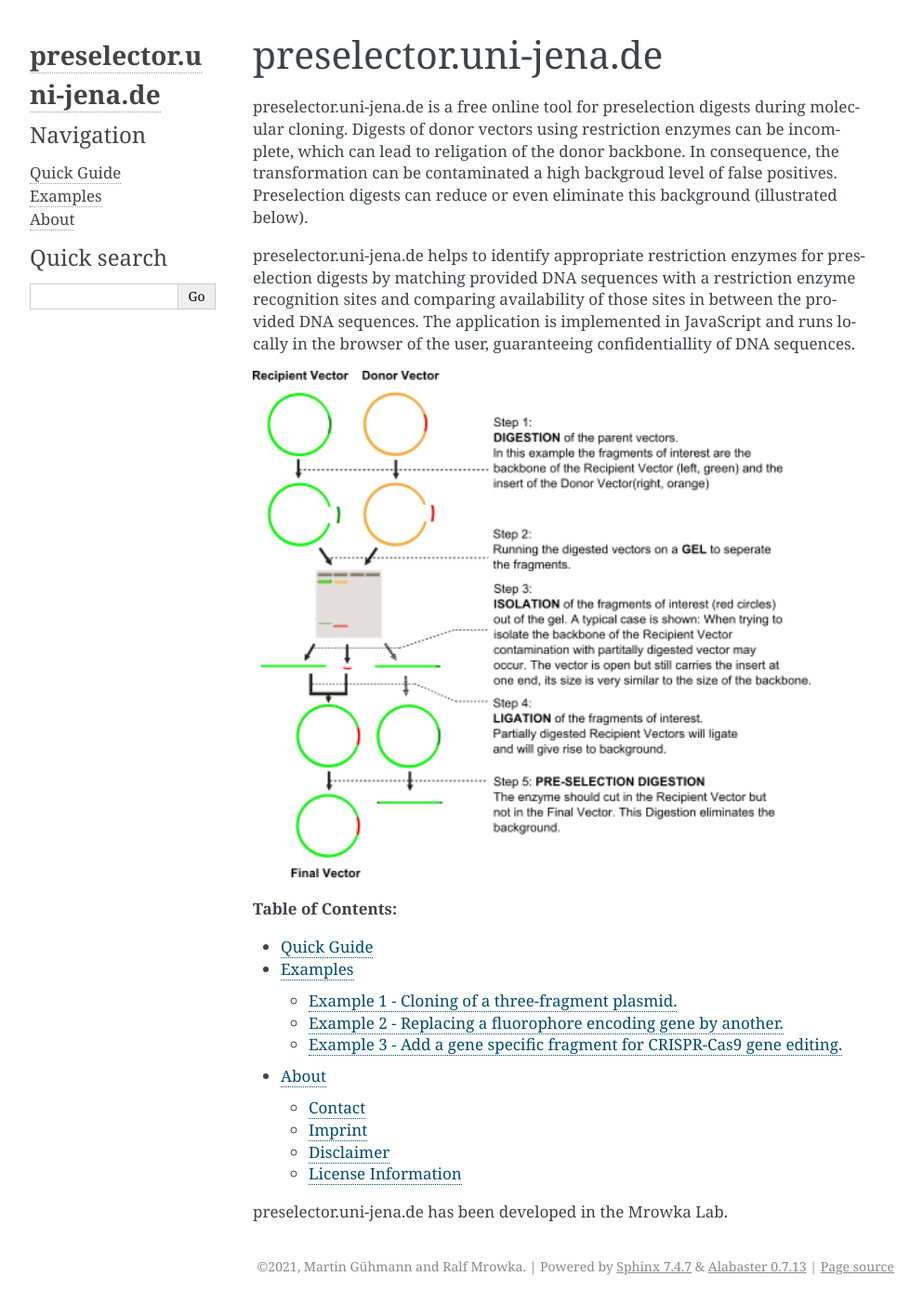
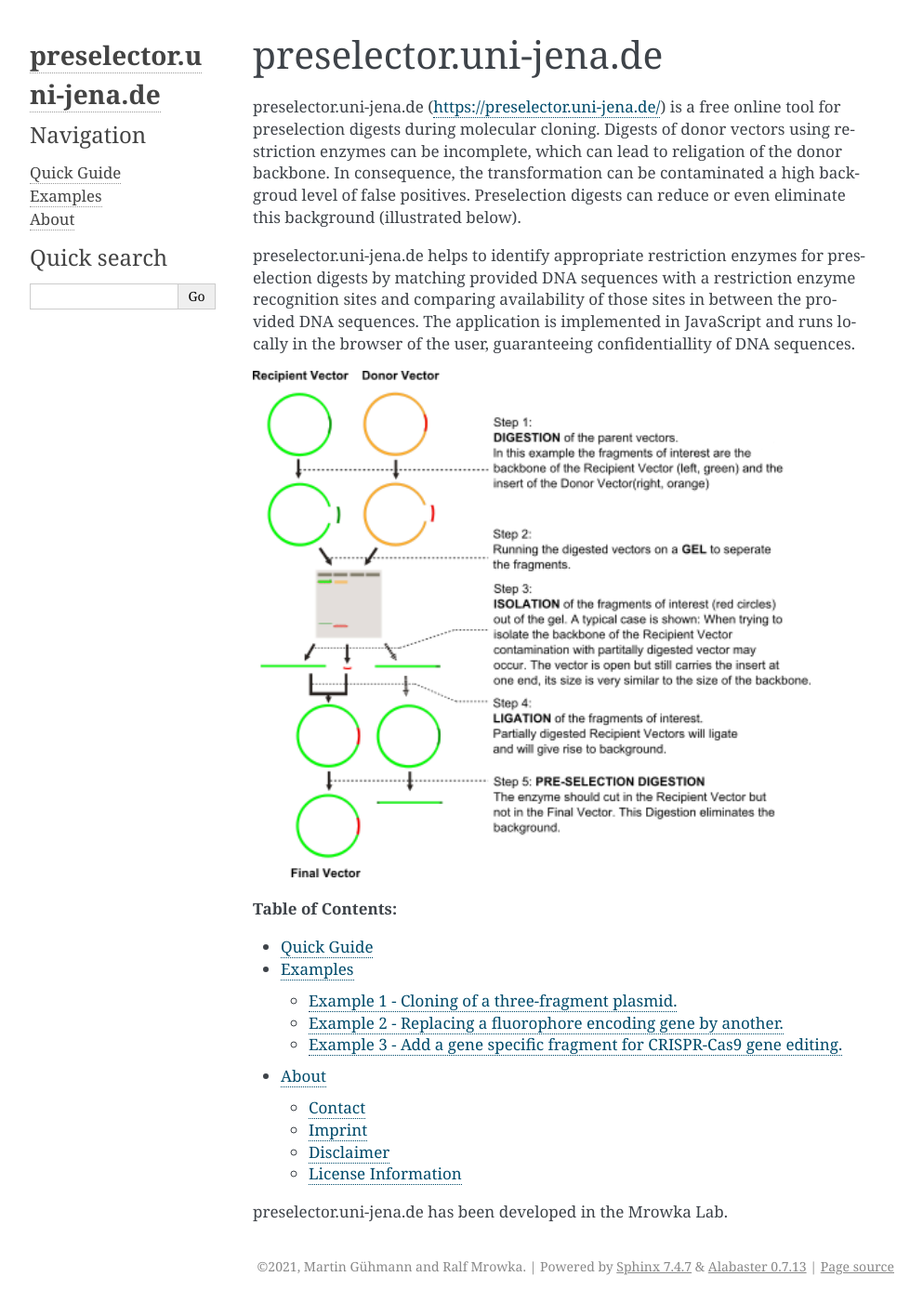
Before and after one commit to MartinGuehmann/preselector, a Sphinx documentation site: the page built from docs/index.rst, in a window 1280 px wide. Shown: the whole page at 93% size, without its empty margins (148-1141 px from the left). Built offline with Sphinx 7.4.7, drawn with Linux system fonts in a browser that asks for light colours; part of the change alters nothing that is shown.

Commit message:
Update index.rst
included link to preselector tool

```diff
--- a/docs/index.rst
+++ b/docs/index.rst
@@ -1,7 +1,7 @@
 preselector.uni-jena.de
 =======================
 
-preselector.uni-jena.de is a free online tool for preselection digests during molecular cloning. Digests of donor vectors using restriction enzymes can be incomplete, which can lead to religation of the donor backbone. In consequence, the transformation can be contaminated a high backgroud level of false positives. Preselection digests can reduce or even eliminate this background (illustrated below).
+preselector.uni-jena.de (https://preselector.uni-jena.de/) is a free online tool for preselection digests during molecular cloning. Digests of donor vectors using restriction enzymes can be incomplete, which can lead to religation of the donor backbone. In consequence, the transformation can be contaminated a high backgroud level of false positives. Preselection digests can reduce or even eliminate this background (illustrated below).
 
 preselector.uni-jena.de helps to identify appropriate restriction enzymes for preselection digests by matching provided DNA sequences with a restriction enzyme recognition sites and comparing availability of those sites in between the provided DNA sequences. The application is implemented in JavaScript and runs locally in the browser of the user, guaranteeing confidentiallity of DNA sequences.
 
```
